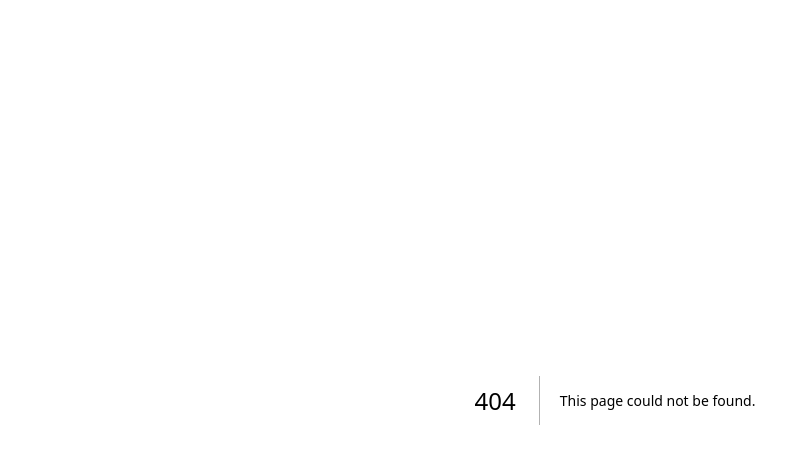
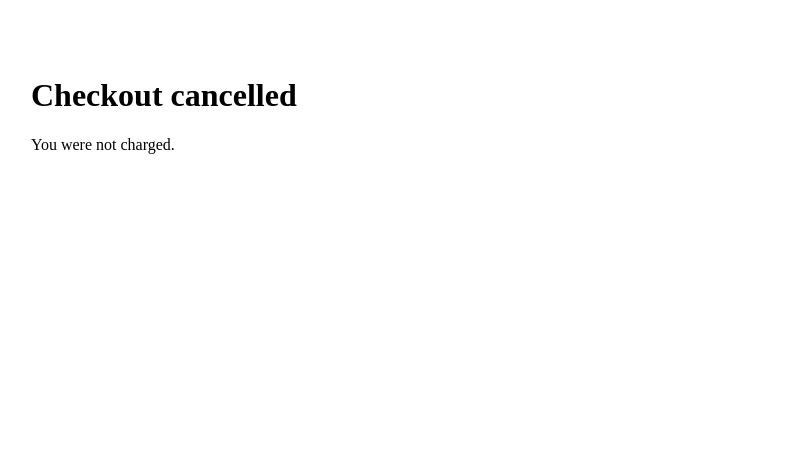
Before and after one commit to zaykamazuykama-wq/zaykamazuykama-wq-oracia-production-mvp, a Next.js app: page /cancel in a window 1280 px wide. Before the commit this address had no page. Shown: the top 464 px of the page, without its empty margins (25-811 px from the left). Built offline with nearby package versions, Linux system fonts and the light colour scheme.

Commit message:
Add cancel page

```diff
--- /dev/null
+++ b/app/cancel/page.tsx
@@ -0,0 +1,8 @@
+export default function CancelPage() {
+  return (
+    <main style={{ padding: 48 }}>
+      <h1>Checkout cancelled</h1>
+      <p>You were not charged.</p>
+    </main>
+  );
+}
```
